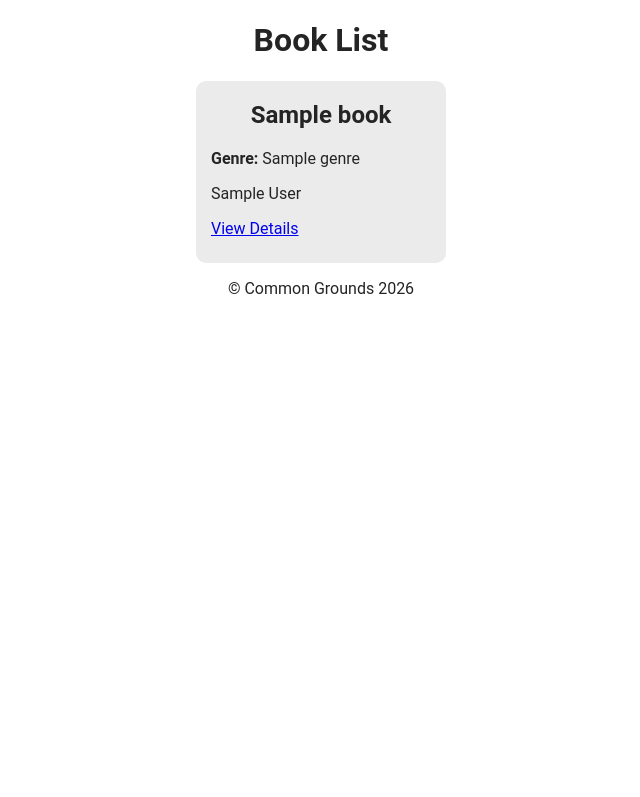
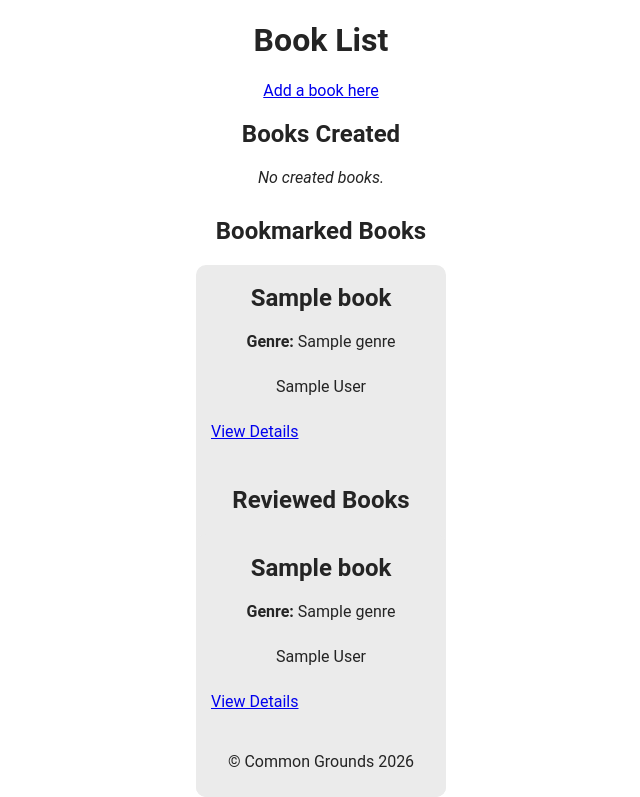
Before and after one commit to jeconiahbautista/commongrounds-AG-17, a Django app: page /bookclub/books/ in a window 1280 px wide. Shown: the part 51-848 px from the top of the page, without its empty margins (319-959 px from the left). Before the commit the page ends 345 px from the top, so only its background shows below. Run offline with Django 5.2, Linux system fonts and the light colour scheme; a user stored in the database is signed in; tables that the repository leaves empty hold one stand-in row (values such as "Sample post").

Commit message:
Apply changes after fixing accounts.

```diff
--- a/bookclub/models.py
+++ b/bookclub/models.py
@@ -1,13 +1,16 @@
 from django.db import models
 from django.urls import reverse
 
+from accounts.models import Profile
 
 class Genre(models.Model):
     name = models.CharField(max_length=255)
     description = models.TextField()
 
+
     def __str__(self):
         return self.name
+
 
     class Meta:
         ordering = [
@@ -18,20 +21,61 @@ class Genre(models.Model):
 class Book(models.Model):
     title = models.CharField(max_length=255)
     genre = models.ForeignKey(
-        Genre, on_delete=models.SET_NULL, related_name="genres", null=True
+        Genre, on_delete=models.SET_NULL, related_name="books", null=True
+    )
+    contributor = models.ForeignKey(
+        Profile, on_delete=models.SET_NULL, related_name = "books", null=True
     )
     author = models.CharField()
+    synopsis = models.TextField(default="")
     publication_year = models.IntegerField()
+    available_to_borrow = models.BooleanField(default=True)
     created_on = models.DateTimeField(auto_now_add=True)
     updated_on = models.DateTimeField(auto_now=True)
+
 
     def __str__(self):
         return self.title
 
+
     def get_absolute_url(self):
         return reverse("bookclub:book-detail", args=[str(self.pk)])
 
+
     class Meta:
         ordering = [
-            "-created_on",
+            "-publication_year",
         ]
+
+class BookReview(models.Model):
+    user_reviewer = models.ForeignKey(
+        Profile, on_delete = models.CASCADE, related_name="reviews", null=True,
+    )
+    anon_reviewer = models.TextField(blank=True, null=True)
+    book = models.ForeignKey(
+        Book, on_delete=models.CASCADE, related_name="bookreviews"
+    )
+    title = models.CharField()
+    comment = models.TextField()
+
+
+class Bookmark(models.Model):
+    profile = models.ForeignKey(
+        Profile, on_delete = models.CASCADE
+    )
+    book = models.ForeignKey(
+        Book, on_delete = models.CASCADE
+    )
+    date_bookmarked = models.DateField(auto_now_add=True)
+
+
+class Borrow(models.Model):
+    book = models.ForeignKey(
+        Book, on_delete = models.CASCADE
+    )
+    borrower = models.ForeignKey(
+        Profile, on_delete = models.CASCADE
+    )
+    name = models.CharField()
+    date_borrowed = models.DateField()
+    date_to_return = models.DateField()
--- a/bookclub/templates/book_list.html
+++ b/bookclub/templates/book_list.html
@@ -1,27 +1,68 @@
 {% extends 'base.html' %}
-{% load static %}
+
 
 {% block body %}
 <h1>Book List</h1>
-{% if books %}
-<div class="main-content">
-    {% for book in books %}
-    <div class="card">
+<div class="content">
+     <div class="add">
+        <a href="/bookclub/book/add">Add a book here</a>
+    </div>
+    <h2> Books Created</h2>
+    {% if contributed_book %}
+    <div class="main-content" >
+        {% for book in contributed_book %}
+        <div class ="card">
             <ul>
                 <li>
-                <h2> {{ book.title }}</h2>
-                <p><strong>Genre:</strong> {{ book.genre }}</p>
+                    <h2>{{book.title}}</h2>
+                    <p><strong> Genre:</strong> {{ book.genre }}</p>
                     <p>{{ book.author }} </p>
                     <a href='{{ book.get_absolute_url }}'> View Details </a>
                 </li>
+            {% endfor %}
         </ul>
-    </div>
-    {% endfor %}
-</div>
     {% else %}
     <div class="else-main-content">
-    <p><em>No books available.</em></p>
-</div>
+        <p><em>No created books.</em></p>
     {% endif %}
 
+
+    <h2> Bookmarked Books </h2>
+    {% if bookmarked_books %}
+    <div class="main-content" >
+        {% for book in bookmarked_books %}
+        <div class ="card">
+            <ul>
+               <li>
+                    <h2>{{book.title}}</h2>
+                    <p><strong> Genre:</strong> {{ book.genre }}</p>
+                    <p>{{ book.author }} </p>
+                    <a href='{{ book.get_absolute_url }}'> View Details </a>
+                </li>
+            {% endfor %}
+        </ul>
+    {% else %}
+    <div class="else-main-content">
+        <p><em>No bookmarks.</em></p>
+    {% endif %}
+
+
+    <h2> Reviewed Books </h2>
+    {% if reviewed_books %}
+    <div class="main-content" >
+        {% for book in reviewed_books %}
+        <div class ="card">
+            <ul>
+               <li>
+                    <h2>{{book.title}}</h2>
+                    <p><strong> Genre:</strong> {{ book.genre }}</p>
+                    <p>{{ book.author }} </p>
+                    <a href='{{ book.get_absolute_url }}'> View Details </a>
+                </li>
+            {% endfor %}
+        </ul>
+    {% else %}
+    <div class="else-main-content">
+        <p><em>No reviewed books.</em></p>
+    {% endif %}
 {% endblock %}
--- a/bookclub/urls.py
+++ b/bookclub/urls.py
@@ -1,9 +1,15 @@
 from django.urls import path
 from .views import book_list, book_detail
+#book_create, book_update, book_borrow
+
 
 app_name = "bookclub"
 
+
 urlpatterns = [
     path("books/", book_list, name="book-list"),
-    path("book/<int:pk>", book_detail, name="book-detail"),
+    path("book/<int:pk>/", book_detail, name="book-detail"),
+    # path("book/add/", book_create, name="book-create"),
+    # path("book/<int:pk>/edit/", book_update, name="book-update"),
+    # path("book/<int:pk>/borrow/", book_borrow, name="book-borrow"),
 ]
--- a/bookclub/views.py
+++ b/bookclub/views.py
@@ -1,15 +1,79 @@
-from django.shortcuts import render
-
-from .models import Book
+from django.shortcuts import redirect, render
+from .models import (
+    Genre,
+    Book,
+    BookReview,
+    Bookmark,
+    Borrow,
+)
+from django.contrib.auth.decorators import login_required
+from django.db.models import Q
+from .forms import BookForm, BookReviewForm, BorrowForm
 
 
+@login_required
 def book_list(request):
-    books = Book.objects.all()
-    ctx = {"books": books}
+    profile = request.user.profile
+    contributed_books = Book.objects.filter(contributor=profile)
+    bookmarked_books = Book.objects.filter(bookmark__profile=profile).distinct()
+    reviewed_books = Book.objects.filter(bookreviews__user_reviewer=profile).distinct()
+
+    excluded_books = Book.objects.filter(
+        Q(contributor=profile)
+        | Q(bookmark__profile=profile)
+        | Q(bookreviews__user_reviewer=profile)
+    ).distinct()
+
+
+    excluded_books = Book.objects.exclude(
+        id__in=excluded_books.values_list("id", flat=True)
+    )
+
+
+    books = Book.objects.exclude(
+        id__in=excluded_books.values_list("id", flat=True)
+    )
+
+
+    ctx = {
+        "contributed_books": contributed_books,
+        "bookmarked_books": bookmarked_books,
+        "reviewed_books": reviewed_books,
+        "books": books,
+    }
+
     return render(request, "book_list.html", ctx)
 
-
+@login_required
 def book_detail(request, pk):
     book = Book.objects.get(pk=pk)
-    ctx = {"book": book}
+    reviews = BookReview.objects.filter(book=book)
+    bookmark_count = Bookmark.objects.filter(book=book).count()
+
+
+    if request.method == "POST":
+        form = BookReviewForm(request.POST)
+        if form.is_valid():
+            review = form.save(commit=False)
+            review.book = book
+
+
+            if request.user.is_authenticated:
+                review.user_reviewer = request.user.profile
+            else:
+                review.anon_reviewer = "Anonymous"
+
+
+            review.save()
+            return redirect('book_detail', pk=pk)
+    else:
+        form = BookReviewForm()
+
+
+
+    ctx = {
+        "book": book,
+        "reviews": reviews,
+        "bookmark_count": bookmark_count,
+    }
     return render(request, "book_detail.html", ctx)
```
Also changed, not shown: bookclub/forms.py (added, +43 -0 lines), bookclub/migrations/0002_alter_book_options_book_available_to_borrow_and_more.py (added). Lines whose indentation alone changed are shown as unchanged.
